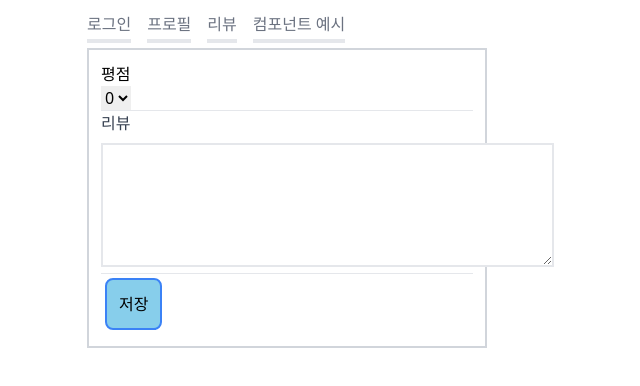
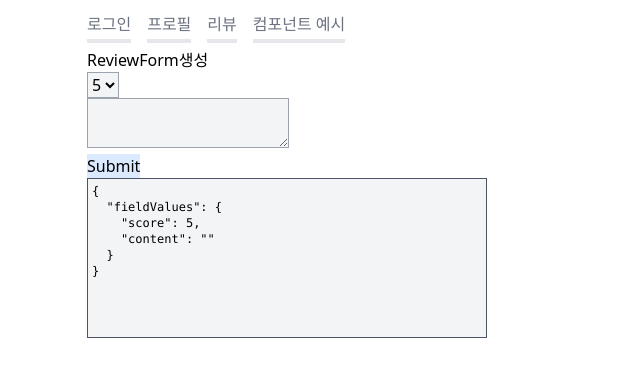
Before and after one commit to NaHyeonil/myproj-react, a React (Create React App) app: page /reviews/new in a window 1280 px wide. Shown: the top 386 px of the page, without its empty margins (353-993 px from the left). Built offline with nearby package versions, Linux system fonts and the light colour scheme.

Commit message:
review create 구현

```diff
--- a/src/App.js
+++ b/src/App.js
@@ -18,6 +18,7 @@ function App() {
         <Route path="/accounts/profile/" element={<Profile />} />
         <Route path="/reviews/" element={<ReviewList />} />
         <Route path="/reviews/new" element={<ReviewForm />} />
+        <Route path="/review/:reviewId/edit/" element={<ReviewForm />} />
         <Route path="/examples/components/" element={<Components />} />
       </Routes>
     </div>
--- /dev/null
+++ b/src/components/ReviewForm.jsx
@@ -0,0 +1,50 @@
+// fieldValues : 현재의 필드값 내역
+// handleFieldChange : 각 필드 값이 변화 시에 호출
+// handleSubmit : 인자없는 함수. submit 시에 호출.
+
+function ReviewForm({ fieldValues, handleFieldChange, handleSubmit }) {
+  const handleClickedSubmitButton = () => {
+    if (handleSubmit) {
+      handleSubmit();
+    } else {
+      console.warn('handleSubmit 속성값을 지정해주세요.');
+    }
+  };
+
+  return (
+    <div>
+      <div>
+        <select
+          name="score"
+          value={fieldValues.score}
+          onChange={handleFieldChange}
+          className="bg-gray-100 border border-gray-400"
+        >
+          <option>0</option>
+          <option>1</option>
+          <option>2</option>
+          <option>3</option>
+          <option>4</option>
+          <option>5</option>
+        </select>
+      </div>
+      <div>
+        <textarea
+          name="content"
+          value={fieldValues.content}
+          onChange={handleFieldChange}
+          className="bg-gray-100 border border-gray-400"
+        />
+      </div>
+      <div>
+        <input
+          type="submit"
+          className="bg-blue-100 cursor-pointer"
+          onClick={() => handleClickedSubmitButton()}
+        />
+      </div>
+    </div>
+  );
+}
+
+export default ReviewForm;
--- /dev/null
+++ b/src/hooks/useFieldValues.js
@@ -0,0 +1,28 @@
+import { useState } from 'react';
+
+function useFieldValues(initialValues) {
+  const [fieldValues, setFieldValues] = useState(initialValues);
+
+  const handleFieldChange = (e) => {
+    const { name, value } = e.target;
+    setFieldValues((prevFieldValues) => {
+      return {
+        ...prevFieldValues,
+        [name]: value,
+      };
+    });
+  };
+
+  const clearFieldValues = () => {
+    setFieldValues(initialValues);
+  };
+
+  return {
+    fieldValues,
+    handleFieldChange,
+    clearFieldValues,
+    setFieldValues,
+  };
+}
+
+export default useFieldValues;
--- a/src/pages/reviews/ReviewForm.jsx
+++ b/src/pages/reviews/ReviewForm.jsx
@@ -1,73 +1,44 @@
+import { useNavigate, useParams } from 'react-router-dom';
 import Axios from 'axios';
-import { useNavigate } from 'react-router-dom';
-import { useState } from 'react';
+import DebugStates from 'components/DebugStates';
+import ReviewForm from 'components/ReviewForm';
+import useFieldValues from 'hooks/useFieldValues';
 
-function ReviewForm() {
-  const [fieldValues, setFieldValues] = useState({ content: '', score: 0 });
+function PageReviewForm() {
+  // 상탯값 정의. 훅 호출
   const navigate = useNavigate();
+  const { reviewId } = useParams();
+  const { fieldValues, handleFieldChange } = useFieldValues({
+    score: 5,
+    content: '',
+  });
 
-  const handleChange = (e) => {
-    const { name, value } = e.target;
-
-    setFieldValues((prevFieldValues) => {
-      return {
-        ...prevFieldValues,
-        [name]: value,
-      };
-    });
+  // 다양한 함수를 정의
+  const saveReview = async () => {
+    const url = 'http://localhost:8000/shop/api/reviews/';
+    try {
+      await Axios.post(url, fieldValues);
+      navigate('/reviews/');
+    } catch (e) {
+      console.error(e);
+    }
   };
 
-  const newReview = () => {
-    const url = 'http://localhost:8000/shop/api/reviews/';
-    Axios.post(url, fieldValues)
-      .then(() => {
-        navigate('/reviews/');
-      })
-      .catch((error) => {
-        console.log(error);
-      });
-  };
-
+  // 표현 by jsx
   return (
-    <div className="border-2 border-gray-300 p-3">
-      <h2>평점</h2>
-      <select onChange={handleChange} name="score" value={fieldValues.score}>
-        <option>0</option>
-        <option>1</option>
-        <option>2</option>
-        <option>3</option>
-        <option>4</option>
-        <option>5</option>
-      </select>
-      <hr />
-      <label
-        for="exampleFormControlTextarea1"
-        class="form-label inline-block mb-2 text-gray-700"
-      >
-        리뷰
-      </label>
-      <textarea
-        cols="47"
-        rows="5"
-        type="text"
-        className="border-2 border-gray-200"
-        onChange={handleChange}
-        name="content"
-        value={fieldValues.content}
+    <div>
+      <h2>
+        ReviewForm
+        {reviewId ? '수정' : '생성'}
+      </h2>
+      <ReviewForm
+        fieldValues={fieldValues}
+        handleFieldChange={handleFieldChange}
+        handleSubmit={saveReview}
       />
-      <hr />
-      <button
-        className="m-1 p-1 border-2 border-blue-500 p-3 rounded-lg review--list"
-        style={{ background: 'skyblue' }}
-        onClick={() => {
-          navigate('/reviews/');
-          newReview();
-        }}
-      >
-        저장
-      </button>
+      <DebugStates reviewId={reviewId} fieldValues={fieldValues} />
     </div>
   );
 }
 
-export default ReviewForm;
+export default PageReviewForm;
--- a/src/pages/reviews/ReviewList.jsx
+++ b/src/pages/reviews/ReviewList.jsx
@@ -82,6 +82,7 @@ function PageReviewList() {
           <Review
             key={review.id}
             review={review}
+            handleEdit={() => navigate(`/reviews/${review.id}/edit/`)}
             handleDelete={() => deleteReview(review)}
           />
         ))}
```
